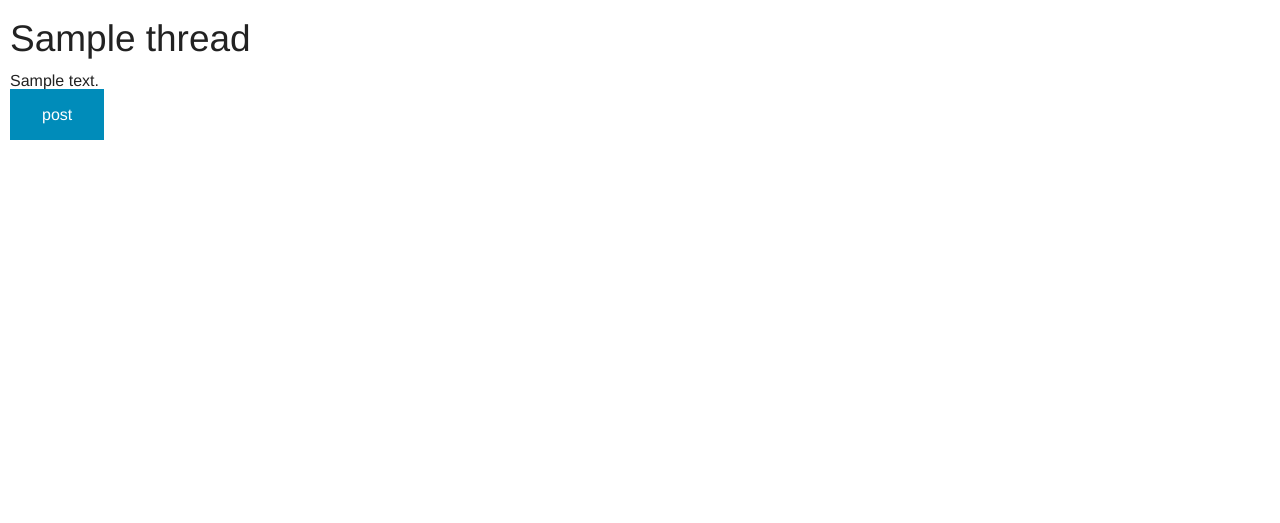
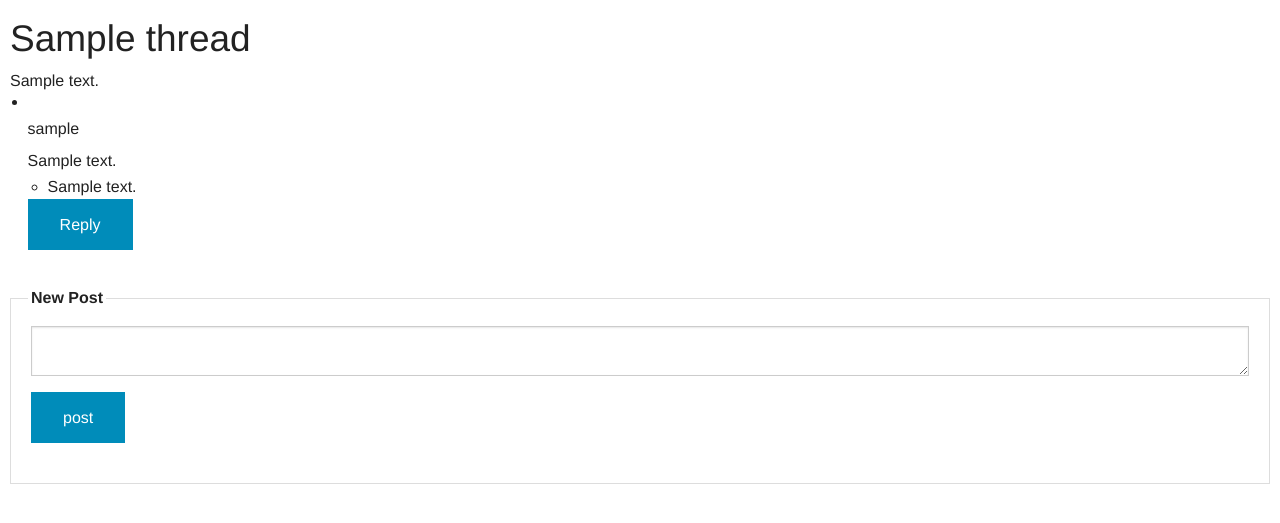
Before and after one commit to hecanjog/dronelife.org, a Flask app: a page that uses src/dronelife/templates/layout.html in a window 1280 px wide. Shown: the top 523 px of the page. Run offline with Flask 2, Linux system fonts and the light colour scheme; tables that the repository leaves empty hold one stand-in row (values such as "Sample post"); some libraries are stand-ins or nearby versions; some web fonts are replaced.

Commit message:
enable posting and replies

```diff
--- a/src/dronelife/controller.py
+++ b/src/dronelife/controller.py
@@ -11,7 +11,7 @@ from dronelife import db
 from dronelife.models import User, Thread, Post, Reply, Topic
 from flask.ext.login import login_required, current_user, login_user, logout_user
 from flask.ext.wtf import Form
-from wtforms import TextAreaField, TextField, PasswordField
+from wtforms import TextAreaField, TextField, PasswordField, HiddenField
 from wtforms.validators import DataRequired
 
 class LoginForm(Form):
@@ -22,6 +22,14 @@ class NewThreadForm(Form):
     title = TextField('title', validators=[DataRequired()])
     content = TextAreaField('content', validators=[DataRequired()])
 
+class NewPostForm(Form):
+    thread_id = HiddenField('thread_id', validators=[DataRequired()])
+    content = TextAreaField('content', validators=[DataRequired()])
+
+class NewReplyForm(Form):
+    post_id = HiddenField('post_id', validators=[DataRequired()])
+    content = TextAreaField('content', validators=[DataRequired()])
+
 @app.login_manager.user_loader
 def load_user(user_id):
     return User.query.filter_by(id=int(user_id)).first()
@@ -29,8 +37,10 @@ def load_user(user_id):
 @app.route('/threads/<id>/<title>')
 def thread(id, title):
     thread = Thread.query.filter_by(id=id).first_or_404()
+    postform = NewPostForm()
+    replyform = NewReplyForm()
 
-    return render_template('thread.html', thread=thread)
+    return render_template('thread.html', thread=thread, postform=postform, replyform=replyform)
 
 @app.route('/<username>')
 def profile(username):
@@ -50,6 +60,47 @@ def index():
 def logout():
     logout_user()
     return redirect('/login')
+
+@app.route('/posts', methods=['POST'])
+@login_required
+def addPost():
+    form = NewPostForm()
+    thread = Thread.query.filter_by(id=form.data['thread_id']).first_or_404()
+    print form.data
+
+    post = Post(
+        form.data['content'],
+        current_user.id,
+        form.data['thread_id']
+    )
+
+    print post
+
+    db.session.add(post)
+    db.session.commit()
+
+    return redirect('/threads/%s/%s' % (thread.id, thread.title))
+
+@app.route('/replies', methods=['POST'])
+@login_required
+def addReply():
+    form = NewReplyForm()
+    post = Post.query.filter_by(id=form.data['post_id']).first_or_404()
+    print form.data
+
+    reply = Reply(
+        form.data['content'],
+        current_user.id,
+        form.data['post_id']
+    )
+
+    db.session.add(reply)
+    db.session.commit()
+
+    thread = Thread.query.filter_by(id=post.thread_id).first_or_404()
+
+    return redirect('/threads/%s/%s' % (thread.id, thread.title))
+
 
 @app.route('/threads', methods=['POST'])
 @login_required
--- a/src/dronelife/static/scss/app.scss
+++ b/src/dronelife/static/scss/app.scss
@@ -52,3 +52,7 @@ a {
 a:hover {
 
 }
+
+.reply-form {
+    display: none;
+}
--- a/src/dronelife/static/stylesheets/app.css
+++ b/src/dronelife/static/stylesheets/app.css
@@ -3108,3 +3108,7 @@ body {
 h1 {
   font-family: 'Mate SC', serif;
 }
+
+.reply-form {
+  display: none;
+}
--- a/src/dronelife/templates/layout.html
+++ b/src/dronelife/templates/layout.html
@@ -10,5 +10,5 @@
     <link href="http://fonts.googleapis.com/css?family=Mate+SC" rel="stylesheet" type="text/css">
 </head>
 
-<body>{% block body %}{% endblock %}</body>
+<body>{% block body %}{% endblock %}{% block js %}{% endblock %}</body>
 </html>
--- a/src/dronelife/templates/thread.html
+++ b/src/dronelife/templates/thread.html
@@ -1,17 +1,66 @@
 {% extends "layout.html" %}
+{% block js %}
+<script src="http://code.jquery.com/jquery-2.1.1.min.js" /></script>
+<script>
+    $(function() {
+        $(document).on('click', '.toggle-reply', function(e) {
+            e.preventDefault();
+            $(this).parent().find('.reply-form').fadeIn('fast');
+            $(this).hide();
+        });
+
+        $(document).on('click', '.cancel-reply', function(e) {
+            e.preventDefault();
+            $(this).parent().parent().parent().find('.toggle-reply').fadeIn('fast');
+            $(this).parent().parent().fadeOut('fast');
+        });
+
+    });
+</script>
+{% endblock %}
+
 {% block body %}
 <h2>{{ thread.title }}</h2>
 <div class="og-post">{{ thread.content }}</div>
 
+<ul class="posts">
 {% for post in thread.posts %}
-    <div class="post">{{ post.content }}</div>
+    <li class="post">
+        <div class="avatar">
+            <img src="{{ post.author.avatar }}" />
+            <h6>{{ post.author.username }}</h6>
+        </div>
 
-    {% for reply in post.replies %}
-        <div class="reply">{{ reply.content }}</div>
-    {% endfor %}
+        <div class="content">{{ post.content }}</div>
+
+        <ul>
+        {% for reply in post.replies %}
+            <li class="reply">{{ reply.content }}</li>
+        {% endfor %}
+        </ul>
+
+        <button class="toggle-reply" type="button">Reply</button>
+
+        <form class="reply-form" method="post" action="/replies">
+        <fieldset>
+            <legend>Reply</legend>
+            {{ replyform.post_id(value=post.id) }}
+            {{ replyform.content(rows=20) }}
+            <button class="cancel-reply" type="button">cancel</button>
+            <button type="submit">reply</button>
+        </fieldset>
+        </form>
+    </li>
+
 {% endfor %}
+</ul>
 
-<form method="post" action="/post">
+<form method="post" action="/posts">
+<fieldset>
+    <legend>New Post</legend>
+    {{ postform.thread_id(value=thread.id) }}
+    {{ postform.content(rows=20) }}
     <button type="submit">post</button>
+</fieldset>
 </form>
 {% endblock %}
```
Also changed, not shown: src/dronelife/models.py (+9 -4 lines).
